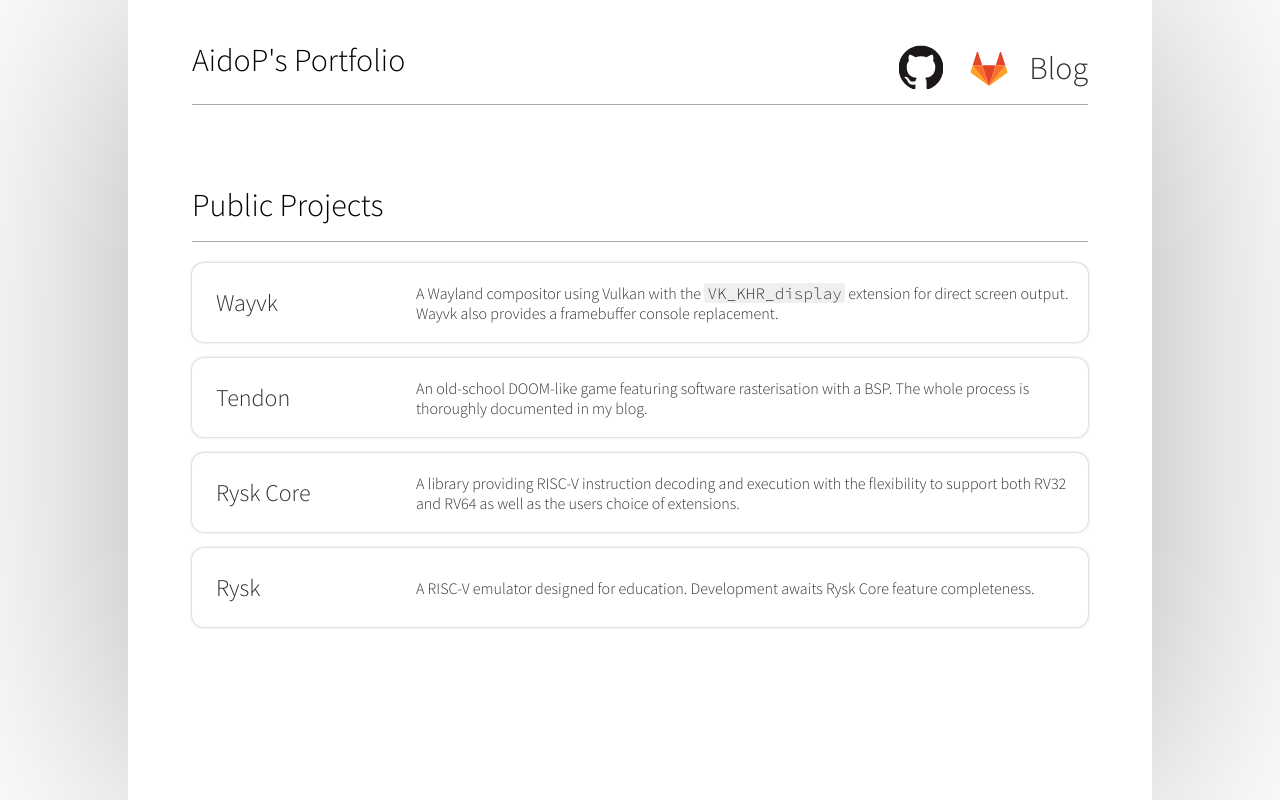
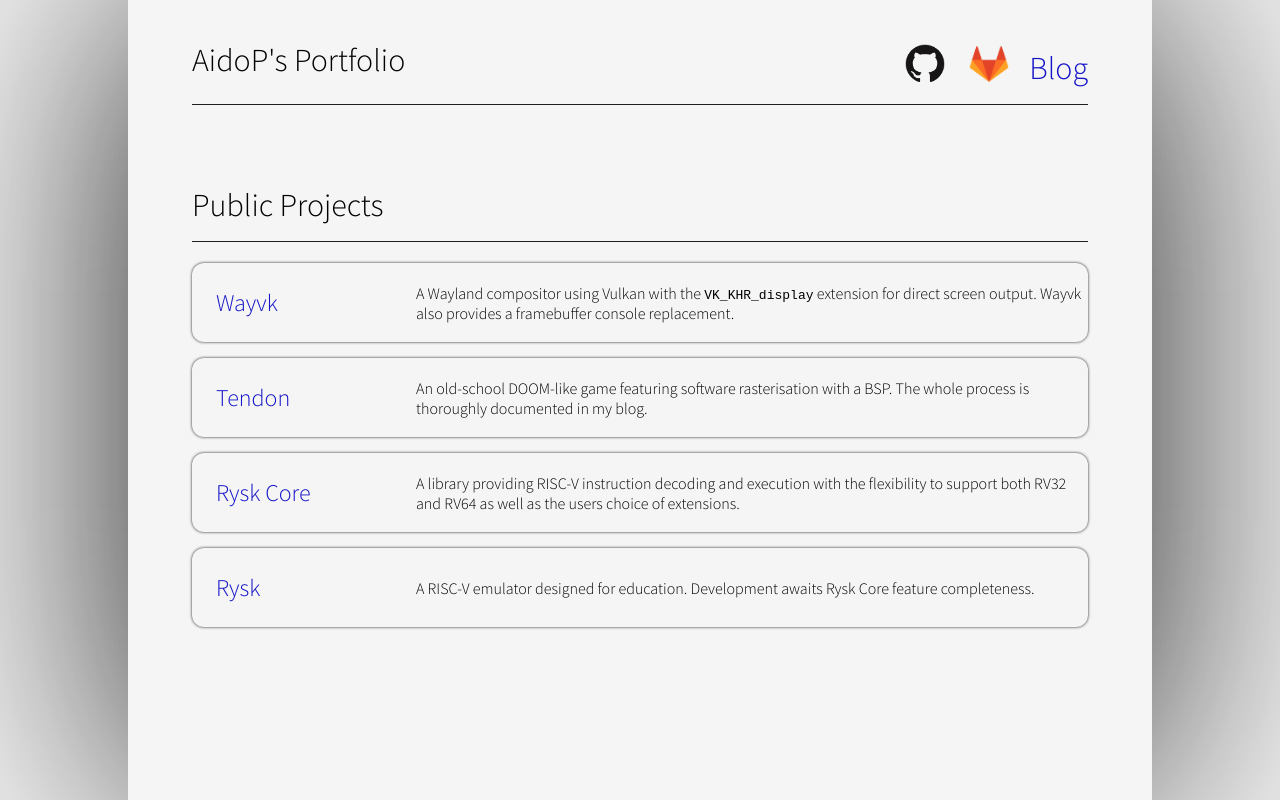
Before and after one commit to AidoP/AidoP.github.io, a plain HTML site: page index.html in a window 1280 px wide. Drawn offline with Linux system fonts and the light colour scheme.

Commit message:
Added dark theme

```diff
--- a/blog.css
+++ /dev/null
@@ -1 +0,0 @@
-@import "generic.css";
--- a/generic.css
+++ b/generic.css
@@ -1,21 +1,42 @@
 @import url('https://fonts.googleapis.com/css2?family=Source+Code+Pro:wght@300&family=Source+Sans+Pro:wght@300&display=swap');
 
+:root {
+    --text: rgb(205, 205, 205);
+    --accent: rgb(40, 240, 40);
+    --link: rgb(105, 105, 255);
+    --link-hover: rgb(75, 75, 225);
+    --border: rgb(60, 60, 60);
+    --inset: rgb(40, 40, 41);
+    --background: rgb(30, 30, 31);
+    --github-mark: url("github_dark.png");
+}
+
+@media (prefers-color-scheme: light) {
+    :root {
+        --text: rgb(0, 0, 0);
+        --accent: rgb(40, 240, 40);
+        --link: rgb(20, 20, 200);
+        --link-hover: rgb(80, 80, 240);
+        --border: rgb(30, 30, 30);
+        --inset: rgb(205, 205, 205);
+        --background: rgb(245, 245, 245);
+        --github-mark: url("github_light.png");
+    }
+}
+
 html {
+    --warning: none;
     font-family: 'Source Sans Pro', sans-serif;
+    color: var(--text);
+    background-color: var(--background);
 }
 
 @media (max-width: 50em) {
     body {
-        margin: 5vh 10vw;
+        margin: 1em;
         text-size-adjust: 75%;
         -moz-text-size-adjust: 75%;
         -webkit-text-size-adjust: 75%;
-    }
-    header a img {
-        scale: 60%;
-    }
-    header a:hover img {
-        scale: 70%;
     }
 }
 @media (min-width: 50em) {
@@ -23,14 +44,12 @@ html {
         margin: 0 10vw;
         padding: 5vh 5vw;
         min-height: 90vh;
-        box-shadow: 0 0 500px #acacac;
+        box-shadow: 0 0 500px var(--border);
     }
-    header a img {
-        scale: 80%;
-    }
-    header a:hover img {
-        scale: 100%;
-    }
+}
+
+#standards_warning {
+    display: var(--warning);
 }
 
 h1, h2, h3, h4, h5, h6 {
@@ -38,26 +57,30 @@ h1, h2, h3, h4, h5, h6 {
 }
 
 a {
-    color: #2F2F2F;
+    color: var(--link);
     text-decoration: none;
     transition: color 0.1s ease-in-out;
 }
 a:hover {
-    color: #8F8F8F;
+    color: var(--link-hover);
     transition: color 0.1s ease-in-out;
 }
 
-code {
+pre {
     font-family: 'Source Code Pro', monospace;
     padding: 0 0.2em;
     border-radius: 3px;
-    background-color: #EFEFEF;
+    background-color: var(--inset);
+}
+
+code {
+    color: var(--text);
 }
 
 header {
     margin-bottom: 5em;
     padding-bottom: 1.5em;
-    border-bottom: 1px solid #aaa;
+    border-bottom: 1px solid var(--border);
 }
 header h1 {
     display: inline;
@@ -65,15 +88,66 @@ header h1 {
 header > a {
     float: right;
 }
-header a img {
-    transition: scale 0.1s ease-in-out;
+header a div {
+    transition: opacity, scale 0.1s ease-in-out;
+    opacity: 100%;
+    scale: 80%;
 }
-header a:hover img {
-    transition: scale 0.1s ease-in-out;
+header a:hover div {
+    transition: opacity, scale 0.1s ease-in-out;
+    opacity: 75%;
+    scale: 100%;
 }
 
 footer {
     margin-top: 2em;
     padding-top: 1.5em;
-    border-top: 1px solid #aaa;
+    border-top: 1px solid var(--border);
 }
+
+.section h1 {
+    padding-bottom: 0.5em;
+    border-bottom: 1px solid var(--border);
+}
+
+.project {
+    display: flex;
+    align-items: center;
+    margin-bottom: 1em;
+    box-shadow: 0 0 3px var(--border);
+    border-radius: 0.75em;
+}
+.project:hover .p_title h2 {
+    padding-left: 2em;
+    transition: padding-left 0.1s ease-in-out;
+}
+.p_title {
+    flex-grow: 0;
+    min-width: 12em;
+}
+.p_title h2 {
+    margin: 0;
+    padding: 1em;
+    transition: padding-left 0.1s ease-in-out;
+}
+.p_contents {
+    color: var(--text);
+    flex-grow: 1;
+    margin-left: 2em;
+}
+
+.icon {
+    width: 48px;
+    height: 48px;
+    margin-right: 1em;
+}
+#github_icon {
+    background: var(--github-mark);
+    background-size: cover;
+    display: inline-block;
+}
+#gitlab_icon {
+    background: url("gitlab.png");
+    background-size: cover;
+    display: inline-block;
+}
--- a/index.html
+++ b/index.html
@@ -5,46 +5,39 @@
         <meta charset="utf-8">
         <meta name="viewport" content="width=device-width,initial-scale=1">
         <link rel="stylesheet" type="text/css" href="generic.css">
-        <style>
-            .section h1 {
-                padding-bottom: 0.5em;
-                border-bottom: 1px solid #aaa;
-            }
-
-            .project {
-                display: flex;
-                align-items: center;
-                margin-bottom: 1em;
-                box-shadow: 0 0 3px #aaa;
-                border-radius: 0.75em;
-            }
-            .project:hover .p_title h2 {
-                padding-left: 2em;
-                transition: padding-left 0.1s ease-in-out;
-            }
-            .p_title {
-                flex-grow: 0;
-                min-width: 12em;
-            }
-            .p_title h2 {
-                margin: 0;
-                padding: 1em;
-                transition: padding-left 0.1s ease-in-out;
-            }
-            .p_contents {
-                flex-grow: 1;
-                margin-left: 2em;
-            }
-        </style>
     </head>
     <body>
+        <div id="standards_warning">
+            <h1>Old Browser</h1>
+            <p>
+                This site uses modern web standards to look good.
+                Your browser requires updating to show this page correctly.
+            </p>
+        </div>
         <header>
             <h1>AidoP's Portfolio</h1>
             <a href="/blog" style="margin-top: 0.5em;"><h1>Blog</h1></a>
-            <a href="https://gitlab.com/AidoP1" style="overflow: hidden; margin-top: -9px"><img src="gitlab-icon.svg" alt="My GitLab Profile" width="80em"></a>
-            <a href="https://github.com/AidoP"><img src="github-icon.svg" alt="My GitHub Profile" width="56em"></a>
+            <a href="https://gitlab.com/AidoP1"><div id="gitlab_icon" class="icon"></div></a>
+            <a href="https://github.com/AidoP"><div id="github_icon" class="icon"></div></a>
         </header>
         <main>
+            <pre class="section" style="display: none">
+                <code id="code_rust">
+fn main() {
+    println!("Hello, World!");
+}
+                </code>
+                <code id="code_sh">
+echo 'Hello, World!'
+                </code>
+                <code id="code_c">
+#include &lt;"stdio.h"&gt;
+int main() {
+    printf("Hello, World!");
+    return 0;
+}
+                </code>
+            </pre>
             <div class="section">
                 <h1>Public Projects</h1>
                 <div id="projects">
```
Also changed, not shown: github-icon.svg (deleted), github_dark.png (added), github_light.png (added), gitlab-icon.svg (deleted), gitlab.png (added).
